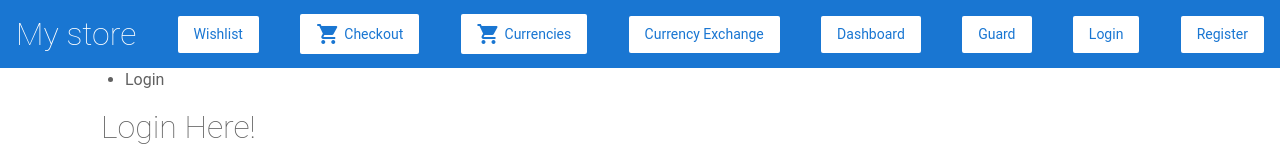
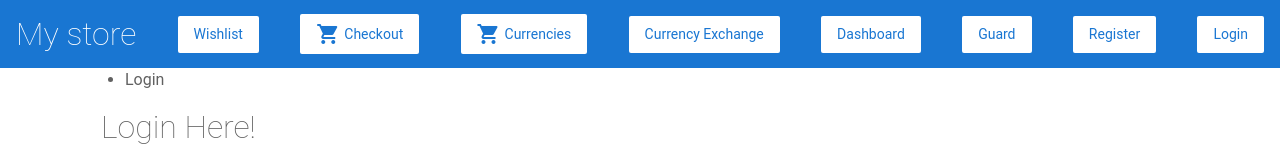
Before and after one commit to zhoricc3398/angular-tutorial-first, an Angular app: page /login in a window 1280 px wide. Shown: the top 156 px of the page. Built offline with nearby package versions, Linux system fonts and the light colour scheme.

Commit message:
feat(6-routing-and-navigation): Finish task-1, task-2, task-3

```diff
--- a/src/app/login/login.component.ts
+++ b/src/app/login/login.component.ts
@@ -26,15 +26,13 @@ export class LoginComponent implements OnInit {
     return this.loginForm.invalid;
   }
 
-  login(email, password) {
+  login({email, password}) {
     this.alert = '';
 
     if (this.usersService.verify(email, password)) {
       this.alert = 'You have logged in!';
       console.log('zd brat');
-
       this.authService.allow();
-
     } else {
       this.alert = 'Credentials are wrong!';
     }
--- a/src/app/top-bar/top-bar.component.html
+++ b/src/app/top-bar/top-bar.component.html
@@ -28,10 +28,6 @@
     Guard
 </a>
 
-<a [routerLink]= "['/login']" class="button fancy-button">
-    Login
-</a>
-
 <a [routerLink]= "['/register']" class="button fancy-button">
     Register
 </a>
@@ -39,3 +35,11 @@
 <a *ngIf="access" [routerLink]="['/users']" class="button fancy-button">
     Users
  </a>
+
+ <a [routerLink]="['/login']" *ngIf="!access" class="button fancy-button">
+    Login
+</a>
+
+<a *ngIf="access" class="button fancy-button" (click)="logout()">
+    Logout
+</a>
--- a/src/app/top-bar/top-bar.component.ts
+++ b/src/app/top-bar/top-bar.component.ts
@@ -15,4 +15,8 @@ export class TopBarComponent implements OnInit {
     return this.authService.isEnabled();
   }
 
+  logout() {
+    this.authService.disallow();
+  }
+
 }
```
